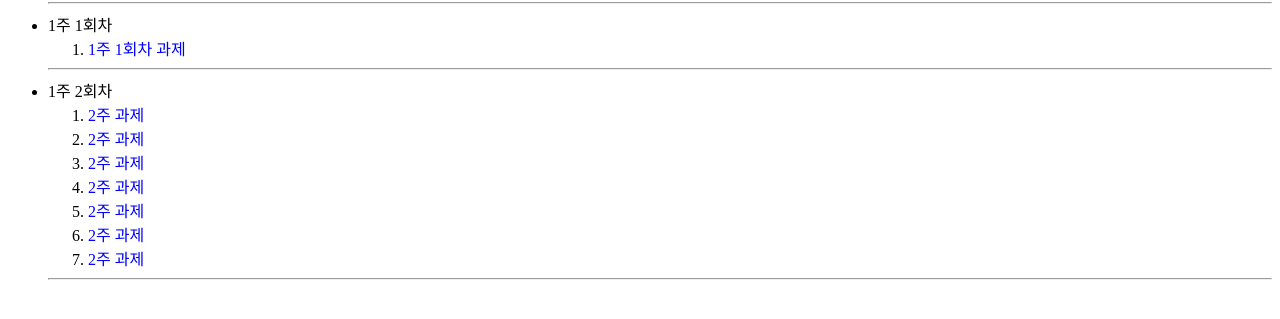
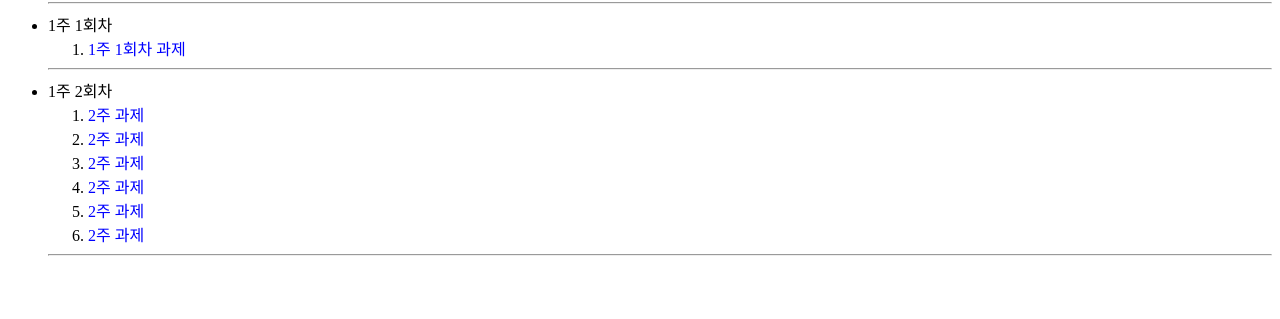
Before and after one commit to qwer921058/qwer921058.github.io, a plain HTML site: page index.html in a window 1280 px wide. Shown: the part 87-406 px from the top of the page. Drawn offline with Linux system fonts and the light colour scheme.

Commit message:
Update index.html

```diff
--- a/index.html
+++ b/index.html
@@ -22,7 +22,6 @@ a:hover{text-decoration:underline;}a:active{color:red;text-decoration:none;}
   <li><a href="https://qwer921058.github.io/html5/globalEvent.html">2주 과제</a></li>
   <li><a href="https://qwer921058.github.io/html5/headBasic.html">2주 과제</a></li>
   <li><a href="https://qwer921058.github.io/html5/bodyBasic.html">2주 과제</a></li>
-    <li><a href="https://qwer921058.github.io/html5/HW1">2주 과제</a></li>
 </ol><hr/>
 </ul>
 </body></html>
```
